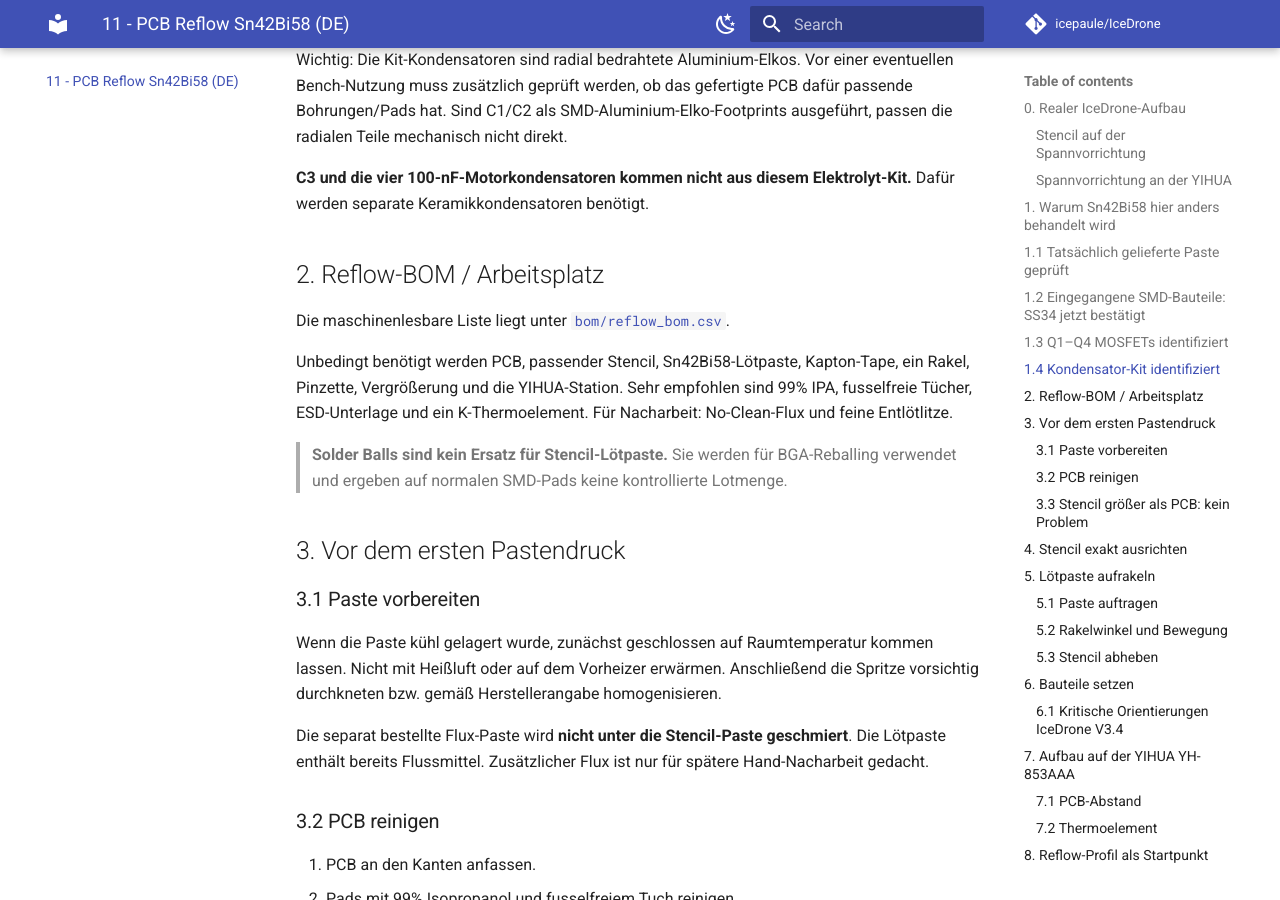
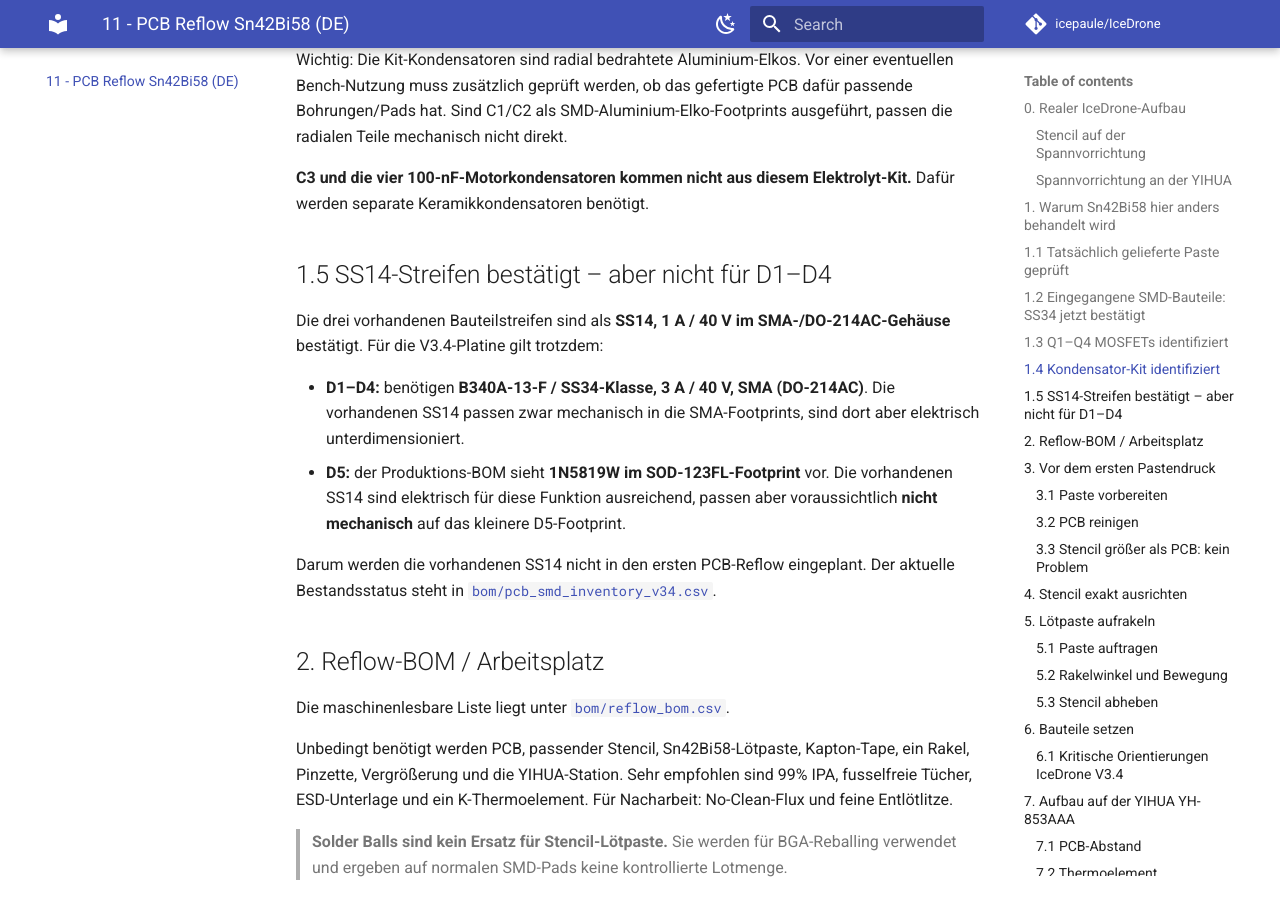
Before and after one commit to icepaule/IceDrone, an MkDocs documentation site: the page built from docs/11_REFLOW_SN42BI58_DE.md, in a window 1280 px wide and 900 px high, scrolled down 4068 px. Built offline with MkDocs 1.6.1 and Material for MkDocs 9.7.7, drawn with Linux system fonts in a browser that asks for light colours; comment, search, counter and statistics services are not loaded.

Commit message:
docs: clarify confirmed SS14 strips and PCB footprint limits

```diff
--- a/docs/11_REFLOW_SN42BI58_DE.md
+++ b/docs/11_REFLOW_SN42BI58_DE.md
@@ -74,6 +74,15 @@ Diese Werte passen von Kapazität/Spannungsfestigkeit grundsätzlich zu C1/C2, *
 Wichtig: Die Kit-Kondensatoren sind radial bedrahtete Aluminium-Elkos. Vor einer eventuellen Bench-Nutzung muss zusätzlich geprüft werden, ob das gefertigte PCB dafür passende Bohrungen/Pads hat. Sind C1/C2 als SMD-Aluminium-Elko-Footprints ausgeführt, passen die radialen Teile mechanisch nicht direkt.
 
 **C3 und die vier 100-nF-Motorkondensatoren kommen nicht aus diesem Elektrolyt-Kit.** Dafür werden separate Keramikkondensatoren benötigt.
+
+## 1.5 SS14-Streifen bestätigt – aber nicht für D1–D4
+
+Die drei vorhandenen Bauteilstreifen sind als **SS14, 1 A / 40 V im SMA-/DO-214AC-Gehäuse** bestätigt. Für die V3.4-Platine gilt trotzdem:
+
+- **D1–D4:** benötigen **B340A-13-F / SS34-Klasse, 3 A / 40 V, SMA (DO-214AC)**. Die vorhandenen SS14 passen zwar mechanisch in die SMA-Footprints, sind dort aber elektrisch unterdimensioniert.
+- **D5:** der Produktions-BOM sieht **1N5819W im SOD-123FL-Footprint** vor. Die vorhandenen SS14 sind elektrisch für diese Funktion ausreichend, passen aber voraussichtlich **nicht mechanisch** auf das kleinere D5-Footprint.
+
+Darum werden die vorhandenen SS14 nicht in den ersten PCB-Reflow eingeplant. Der aktuelle Bestandsstatus steht in [`bom/pcb_smd_inventory_v34.csv`](../bom/pcb_smd_inventory_v34.csv).
 
 ## 2. Reflow-BOM / Arbeitsplatz
 
```
